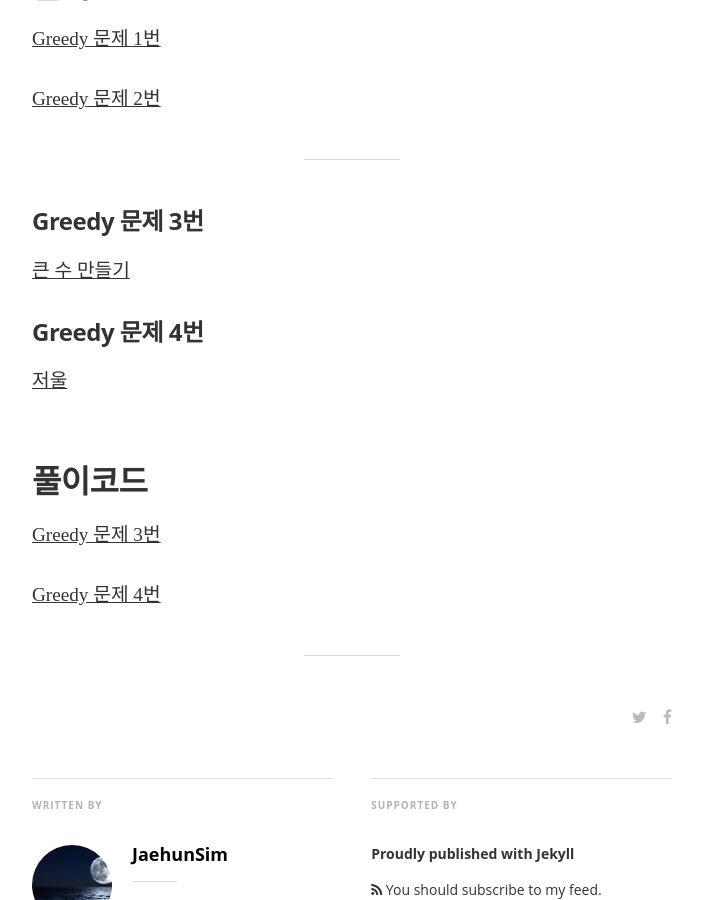
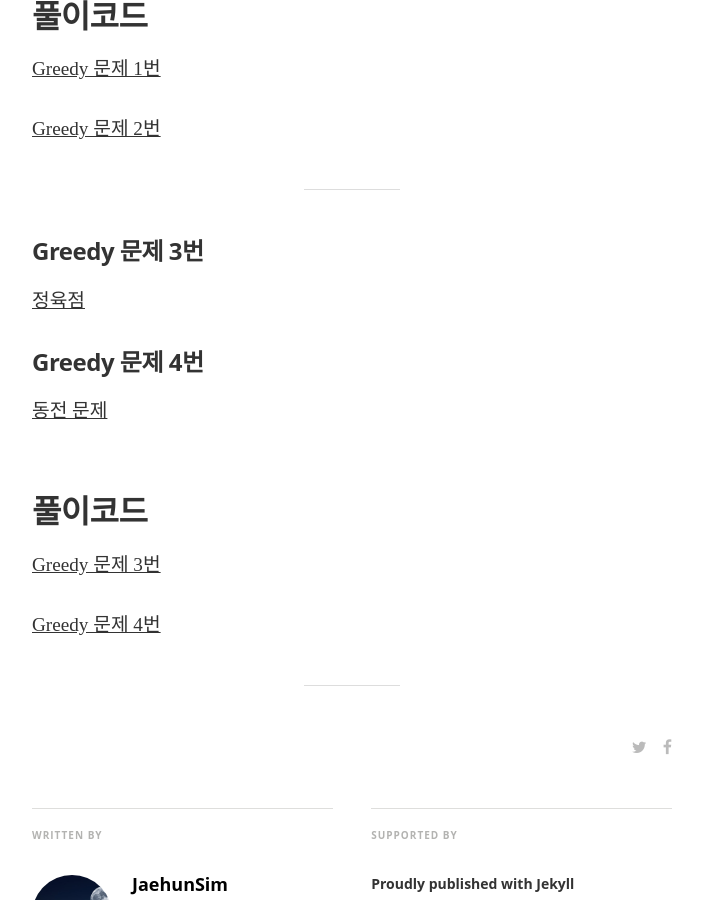
Before and after one commit to JaehunSim/JaehunSim.github.io, a Jekyll site: the page built from _posts/2019-02-08-Greedy-Study.md, in a window 1280 px wide and 900 px high, scrolled down 1144 px. Shown: the whole window, without its empty margins (288-991 px from the left). Built offline with Jekyll 4.4.1, drawn with Linux system fonts in a browser that asks for light colours; nearby versions of some CDN libraries; some web fonts are replaced; comment, search, counter and statistics services are not loaded.

Commit message:
Update 2019-02-08-Greedy-Study.md

```diff
--- a/_posts/2019-02-08-Greedy-Study.md
+++ b/_posts/2019-02-08-Greedy-Study.md
@@ -40,15 +40,15 @@ comments: true
 ---
 
 ### Greedy 문제 3번
-[큰 수 만들기](https://www.acmicpc.net/problem/2812)
+[정육점](https://www.acmicpc.net/problem/2258)
 
 ### Greedy 문제 4번
-[저울](https://www.acmicpc.net/problem/2437)
+[동전 문제](https://www.acmicpc.net/problem/1398)
 
 
 ## 풀이코드
-[Greedy 문제 3번](https://dreamhollic.tistory.com/entry/%EC%95%8C%EA%B3%A0%EB%A6%AC%EC%A6%98-%EB%AC%B8%EC%A0%9C%ED%92%80%EC%9D%B4-8-%ED%81%B0%EC%88%98-%EB%A7%8C%EB%93%A4%EA%B8%B0JAVA)
+[Greedy 문제 3번](http://codersbrunch.blogspot.com/2016/01/2258.html)
 
-[Greedy 문제 4번](https://fatc.club/2017/03/01/611)
+[Greedy 문제 4번](https://his130.tistory.com/205)
 
 ---
```
